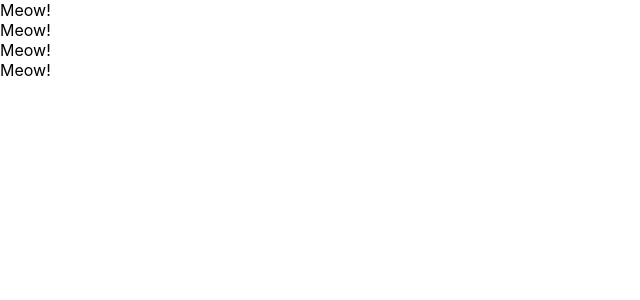
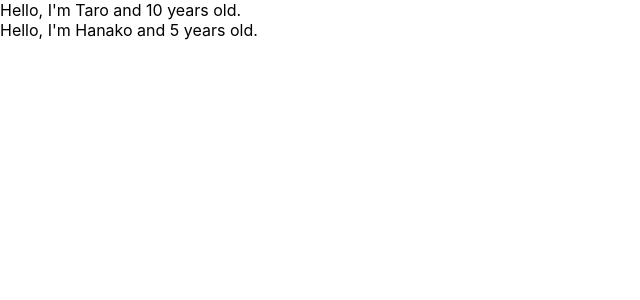
Before and after one commit to eastend-street/udemy-react-redux-crud-application, a React (Create React App) app: page / in a window 1280 px wide. Shown: the top 300 px of the page, without its empty margins (0-640 px from the left). Built offline with nearby package versions, Linux system fonts and the light colour scheme.

Commit message:
learn props of component

```diff
--- a/src/App.js
+++ b/src/App.js
@@ -1,34 +1,31 @@
 import React from "react";
 
-// class App extends Component {
-//   render() {
-//     return (
-//       <React.Fragment>
-//         <label htmlFor="bar">bar</label>
-//         <input
-//           type="text"
-//           onChange={() => {
-//             console.log("I am clicked.");
-//           }}
-//         />
-//       </React.Fragment>
-//     );
-//   }
-// }
-
 const App = () => {
+  const profiles = [
+    {
+      name: "Taro",
+      age: 10
+    },
+    {
+      name: "Hanako",
+      age: 5
+    }
+  ];
   return (
     <div>
-      <Cat />
-      <Cat />
-      <Cat />
-      <Cat />
+      {profiles.map((profile) => {
+        return <User name={profile.name} age={profile.age} />;
+      })}
     </div>
   );
 };
 
-const Cat = () => {
-  return <div>Meow!</div>;
+const User = props => {
+  return (
+    <div>
+      Hello, I'm {props.name} and {props.age} years old.
+    </div>
+  );
 };
 
 export default App;
```
